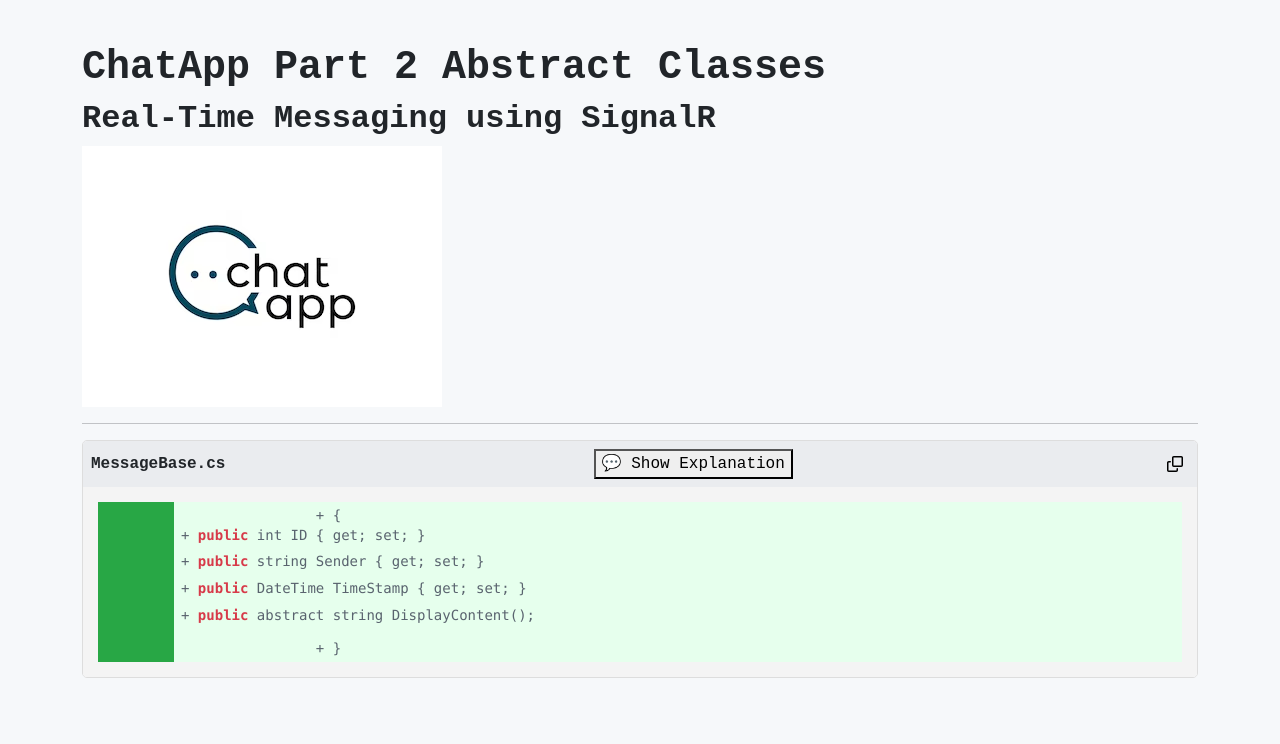
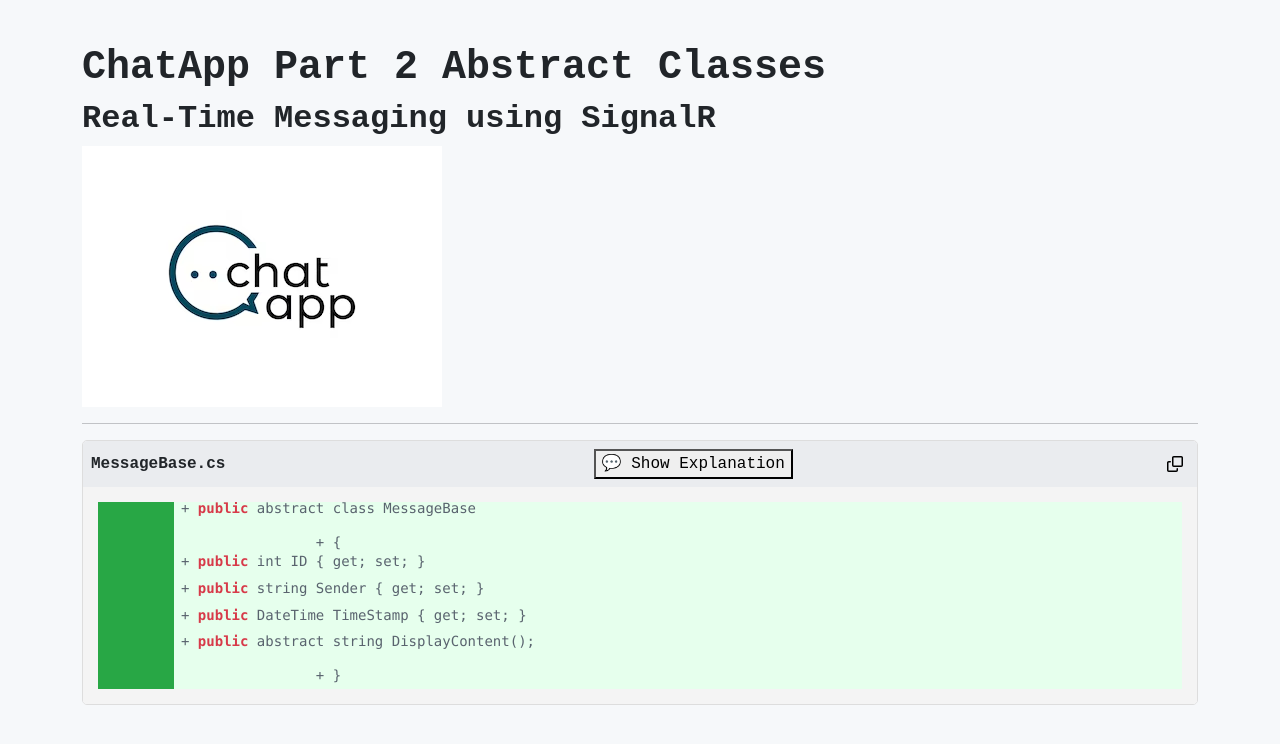
Before and after one commit to JWalshe86/ChatApp, a Jekyll site: the page built from docs/ChatAppPartTwo.md, in a window 1280 px wide. Shown: the top 744 px of the page. Built offline with Jekyll 4.4.1, drawn with Linux system fonts in a browser that asks for light colours.

Commit message:
Adds message base line

```diff
--- a/docs/ChatAppPartTwo.md
+++ b/docs/ChatAppPartTwo.md
@@ -29,6 +29,12 @@ title: ChatApp Part Two
     <div id="code-tab" class="tab-content active" style="display:block;">
 <div class="code-container">
         <pre class="updated-code language-csharp"><code>
+
+             <span class="added-line tooltip-container">
+                <span class="tooltip-trigger">+ <span class="hljs-keyword">public</span> abstract class MessageBase
+                    <span class="tooltip">Something about message base</span>
+                </span>
+            </span>
             <span class="added-line tooltip-container">
                 + {
             </span>
```
